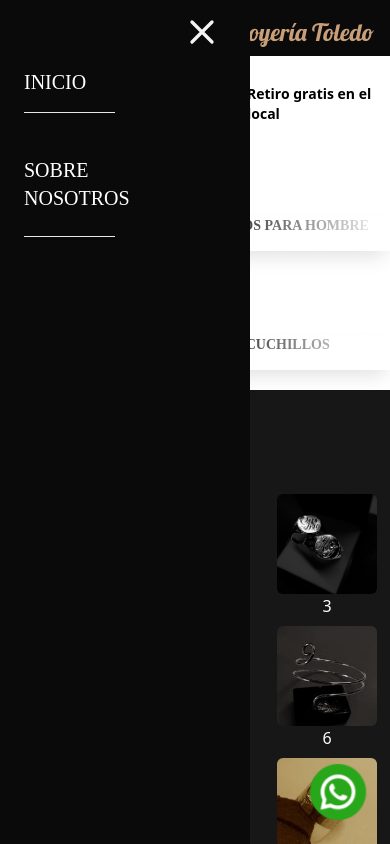
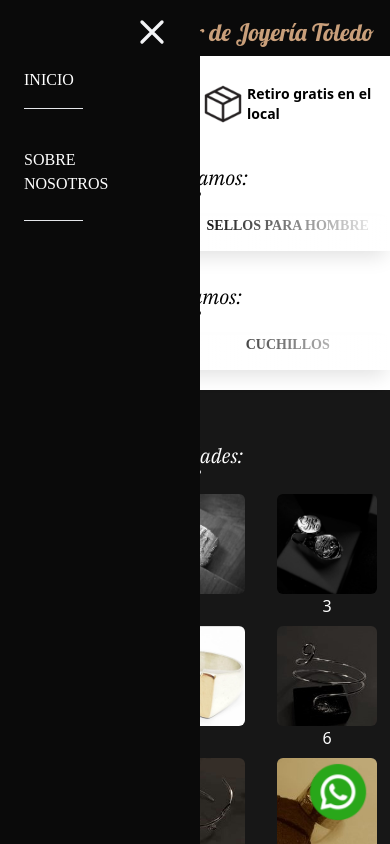
Before and after one commit to LeonAntGon/jewelry, a React (Create React App) app: page / in a window 390 px wide. Both pictures are taken after a click on the element 32 px from the left and 28 px from the top of the page. Shown: the top 844 px of the page. Built offline with nearby package versions, Linux system fonts and the light colour scheme.

Commit message:
minor changes

```diff
--- a/src/components/Header.jsx
+++ b/src/components/Header.jsx
@@ -25,7 +25,7 @@ export default function Header() {
             </div>
 
             {/*Menu Lateral*/}
-            <div className="bg-neutral-950 fixed h-screen w-[250px]" style={{ display: isDivVisible ? 'block' : 'none' }}>
+            <div className="bg-neutral-950 fixed h-screen w-[200px]" style={{ display: isDivVisible ? 'block' : 'none' }}>
 
 
             <button type="button" onClick={toggleDivVisibility}
@@ -39,12 +39,12 @@ export default function Header() {
 
                     <div className="grid grid-rows-2 gap-4 pt-[68px] pl-6">
                         <div className=''>
-                            <Link to="/"><p className='text-white text-xl'>INICIO</p></Link>
+                            <Link to="/"><p className='text-white text-base'>INICIO</p></Link>
 
                         </div>
                         <hr className='w-[70%]'></hr>
                         <div className='pb-2'>
-                            <Link to="/nosotros"><p className='text-white text-xl'>SOBRE NOSOTROS</p></Link>
+                            <Link to="/nosotros"><p className='text-white text-base'>SOBRE NOSOTROS</p></Link>
                         </div>
                         <hr className='w-[70%]'></hr>
                     </div>
```
